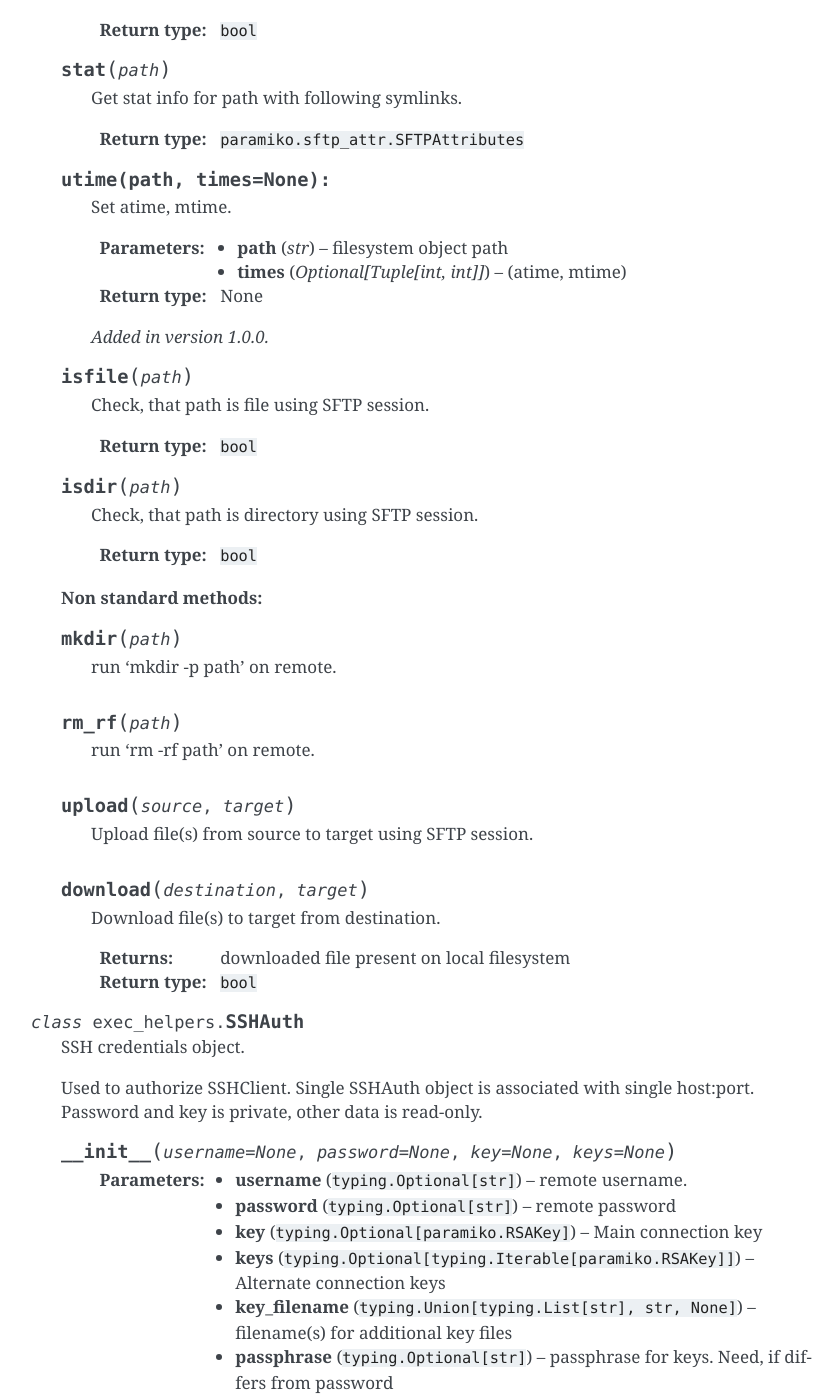
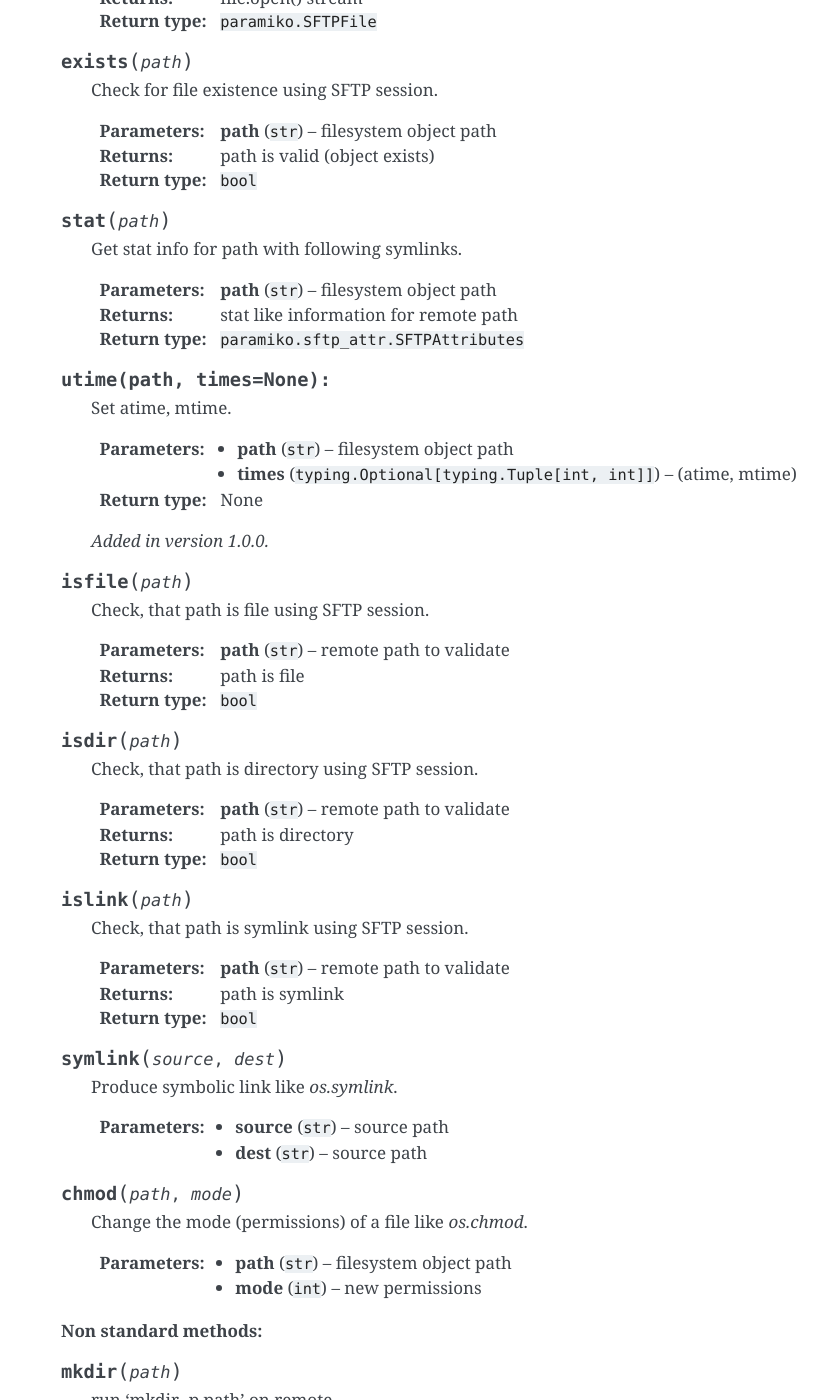
Before and after one commit to python-useful-helpers/exec-helpers, a Sphinx documentation site: the page built from doc/source/SSHClient.rst, in a window 1280 px wide and 1400 px high, scrolled down 6963 px. Shown: the whole window, without its empty margins (219-1058 px from the left). Built offline with Sphinx 7.4.7, drawn with Linux system fonts in a browser that asks for light colours; some of the changed text lies outside the part shown.

Commit message:
Properly work with isfile/isdir/islink
* add islink
* add symlink (`os.symlink` mimic)
* add chmod (`os.chmod` mimic)

Signed-off-by: Aleksei Stepanov <penguinolog@gmail.com>

(cherry picked from commit 5e9bea3cb29563432e268efc621487ddad9e8ec7)
Signed-off-by: Aleksei Stepanov <penguinolog@gmail.com>

```diff
--- a/doc/source/SSHClient.rst
+++ b/doc/source/SSHClient.rst
@@ -337,21 +337,29 @@ API: SSHClient and SSHAuth.
 
         Open file on remote using SFTP session.
 
+        :param path: filesystem object path
         :type path: ``str``
+        :param mode: open file mode ('t' is not supported)
         :type mode: ``str``
+        :return: file.open() stream
+        :rtype: ``paramiko.SFTPFile``
 
     .. py:method:: exists(path)
 
         Check for file existence using SFTP session.
 
+        :param path: filesystem object path
         :type path: ``str``
+        :return: path is valid (object exists)
         :rtype: ``bool``
 
     .. py:method:: stat(path)
 
         Get stat info for path with following symlinks.
 
+        :param path: filesystem object path
         :type path: ``str``
+        :return: stat like information for remote path
         :rtype: ``paramiko.sftp_attr.SFTPAttributes``
 
     .. py:method:: utime(path, times=None):
@@ -359,9 +367,9 @@ API: SSHClient and SSHAuth.
         Set atime, mtime.
 
         :param path: filesystem object path
-        :type path: str
+        :type path: ``str``
         :param times: (atime, mtime)
-        :type times: typing.Optional[typing.Tuple[int, int]]
+        :type times: ``typing.Optional[typing.Tuple[int, int]]``
         :rtype: None
 
         .. versionadded:: 1.0.0
@@ -370,15 +378,46 @@ API: SSHClient and SSHAuth.
 
         Check, that path is file using SFTP session.
 
+        :param path: remote path to validate
         :type path: ``str``
+        :return: path is file
         :rtype: ``bool``
 
     .. py:method:: isdir(path)
 
         Check, that path is directory using SFTP session.
 
+        :param path: remote path to validate
         :type path: ``str``
+        :return: path is directory
         :rtype: ``bool``
+
+    .. py:method:: islink(path)
+
+        Check, that path is symlink using SFTP session.
+
+        :param path: remote path to validate
+        :type path: ``str``
+        :return: path is symlink
+        :rtype: ``bool``
+
+    .. py:method:: symlink(source, dest)
+
+        Produce symbolic link like `os.symlink`.
+
+        :param source: source path
+        :type source: ``str``
+        :param dest: source path
+        :type dest: ``str``
+
+    .. py:method:: chmod(path, mode)
+
+        Change the mode (permissions) of a file like `os.chmod`.
+
+        :param path: filesystem object path
+        :type path: ``str``
+        :param mode: new permissions
+        :type mode: ``int``
 
     **Non standard methods:**
 
```
Also changed, not shown: setup.py (+6 -2 lines), 2 other files.
